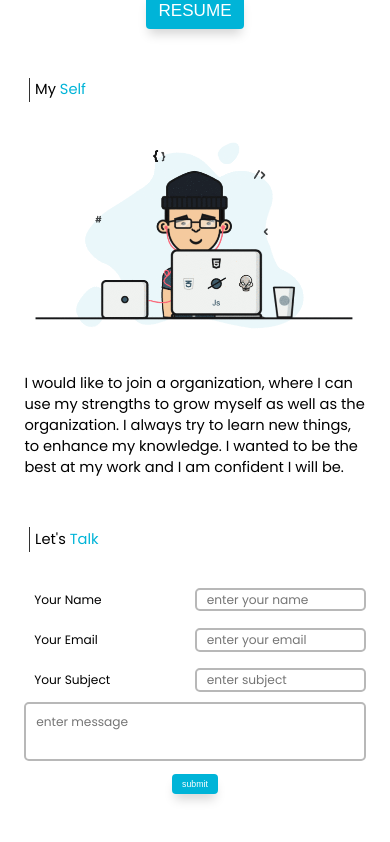
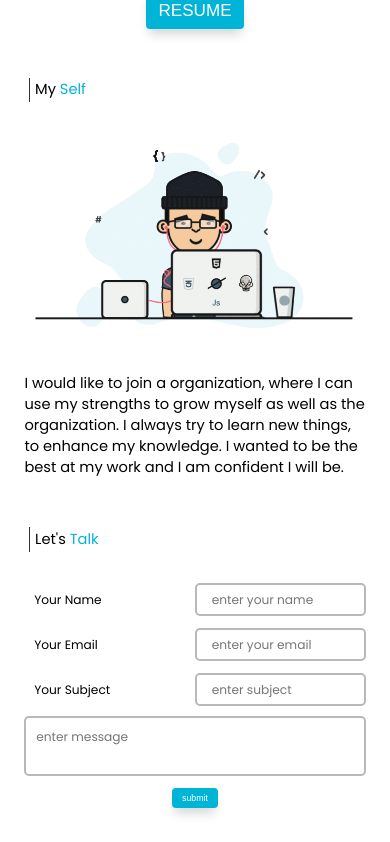
Before and after one commit to Kshirsagar-Govind/the-portfolio, a React (Create React App) app: page / in a window 390 px wide. Shown: the part 1780-2622 px from the top of the page. Built offline with nearby package versions, Linux system fonts and the light colour scheme.

Commit message:
new changes

```diff
--- a/src/Components/CSS/get-in-touch-style.css
+++ b/src/Components/CSS/get-in-touch-style.css
@@ -90,10 +90,11 @@ label {
     height: 4rem;
     font-family: 'Poppins', sans-serif;
     font-size: 2.5rem;
-    padding: 2rem 0 2rem 2rem;
+    padding: 2rem;
   }
   .form .input-div input {
     border-radius: 1rem;
+    padding: 3rem;
     outline: none;
     border: 2px solid #b8b8b8;
   }
```
